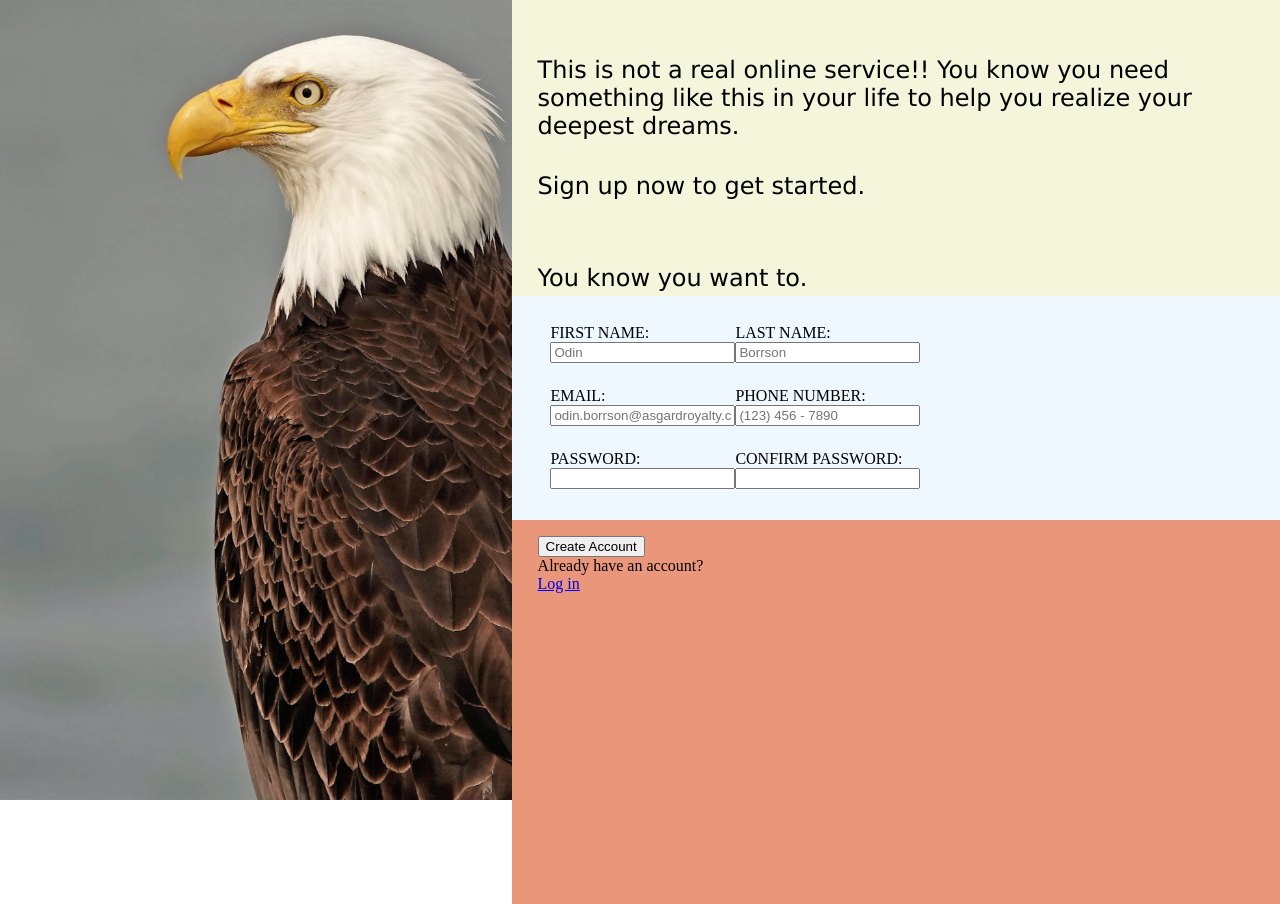
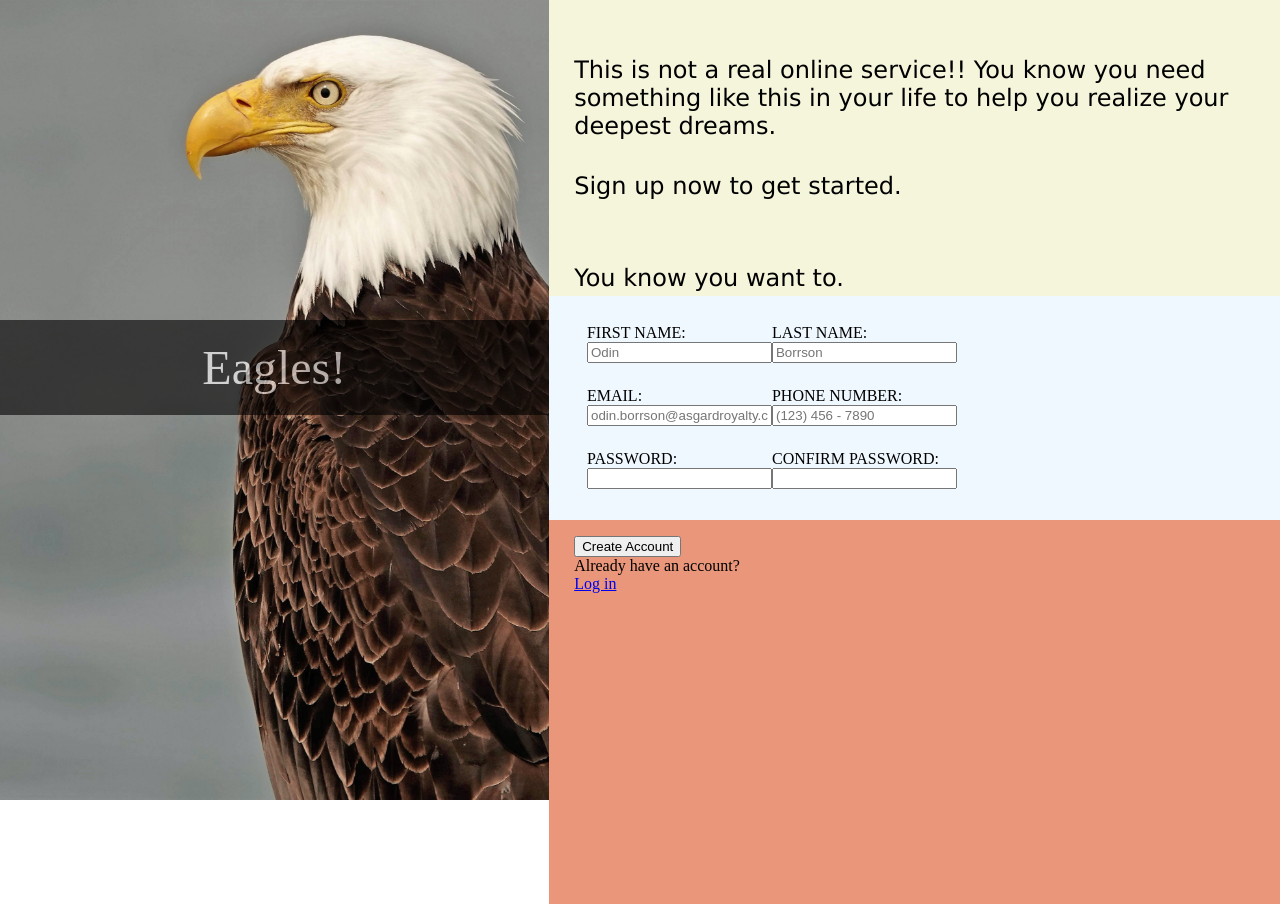
Before and after one commit to jevanwoods/odin_signup_form, a plain HTML site: page index.html in a window 1280 px wide. Drawn offline with Linux system fonts and the light colour scheme.

Commit message:
Added transparent tile over image.

```diff
--- a/index.html
+++ b/index.html
@@ -10,6 +10,9 @@
 <body>
     <div class="bodyBox">
         <div class="pictureBox">
+            <div class="logo">
+                <p class="slogan">Eagles!</p>
+            </div>
             <img class="eaglePic" src="./eagle.jpg" alt="Majestic Bald Eagle">
         </div>
         <div class="infoBox">
--- a/styles.css
+++ b/styles.css
@@ -6,10 +6,32 @@
     display: flex;
 }
 
+.pictureBox {
+    position: relative;
+    width: 45%;
+}
+
 .eaglePic {
-    width: 40vw;
+    position: absolute;
+    width: 100%;
+    z-index: -1;
     height: 100vh;
     object-fit: cover;
+}
+
+.slogan {
+    color: white;
+    font-size: 48px;
+    display: flex;
+    justify-content: center;
+    align-items: center;
+    padding-top: 20px;
+    padding-bottom: 20px;
+    position: absolute;
+    top: 40vh;
+    width: 100%;
+    background: black;
+    opacity: 0.6;
 }
 
 .infoBox {
```
